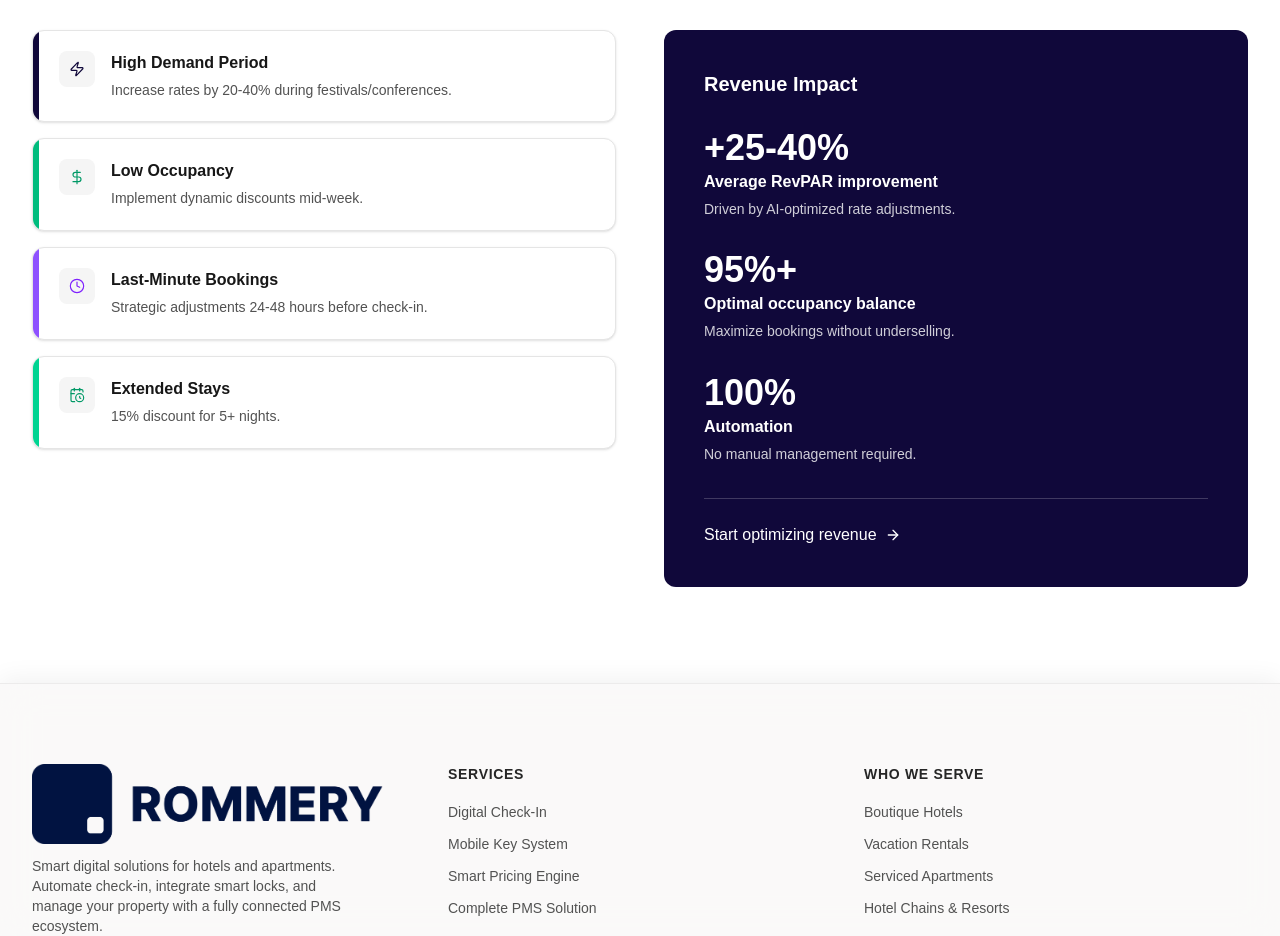
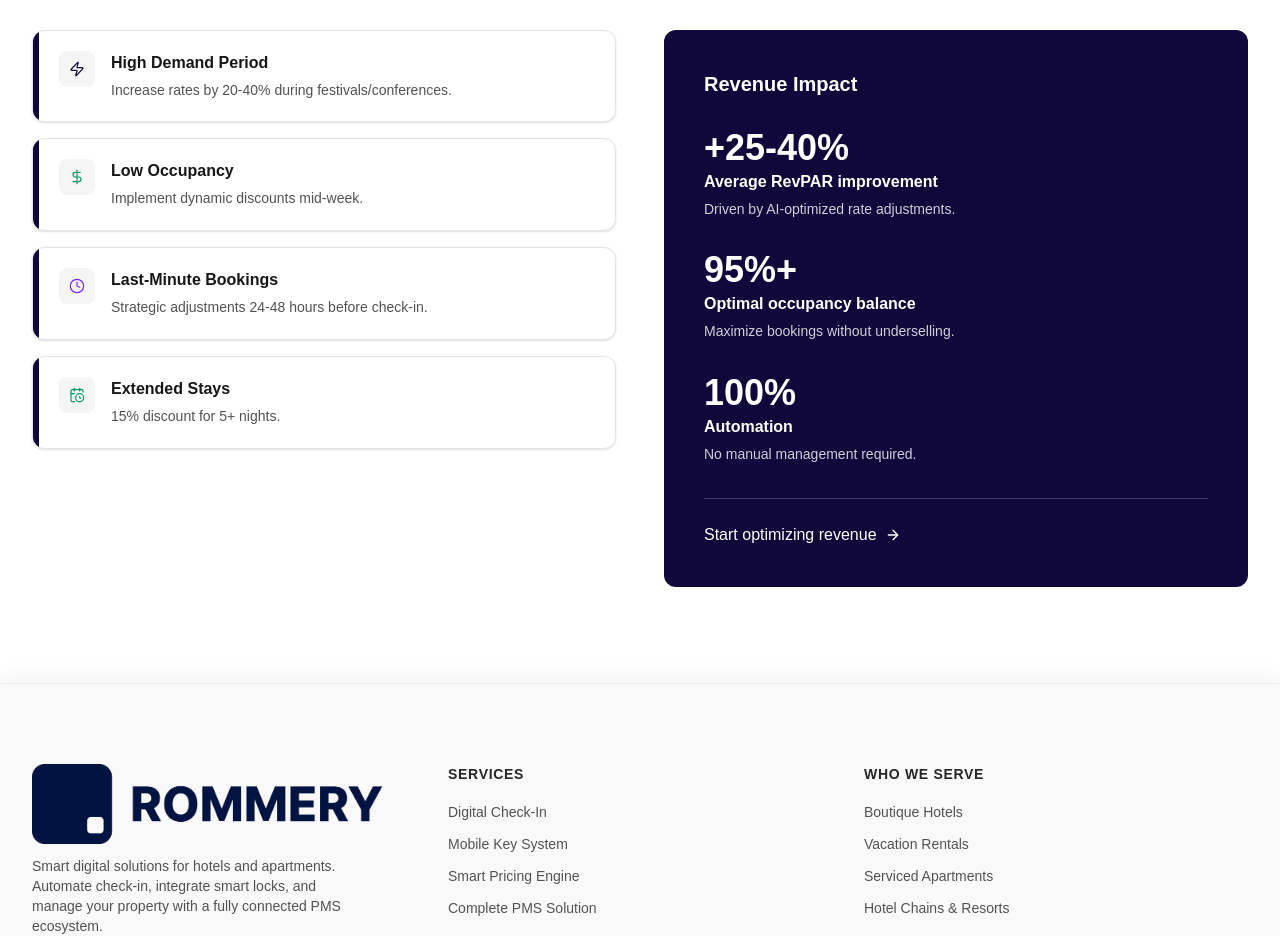
Before and after one commit to malikmajeed/rommery, a Next.js app: page /smart-pricing-engine in a window 1280 px wide. Shown: the part 1260-2196 px from the top of the page. Built offline with nearby package versions, Linux system fonts and the light colour scheme.

Commit message:
Update page.jsx

```diff
--- a/src/app/smart-pricing-engine/page.jsx
+++ b/src/app/smart-pricing-engine/page.jsx
@@ -115,7 +115,7 @@ export default function SmartPricingEnginePage() {
                   key={s.key}
                   className="bg-white rounded-xl border border-neutral-200 shadow-sm overflow-hidden flex"
                 >
-                  <div className={`w-1 sm:w-1.5 shrink-0 ${s.stripeColor}`} aria-hidden />
+                  <div className={`w-1 sm:w-1.5 shrink-0 bg-primary`} aria-hidden />
                   <div className="p-5 flex items-start gap-4 flex-1">
                     <div className="w-9 h-9 shrink-0 rounded-lg bg-neutral-100 flex items-center justify-center">
                       <FactorIcon icon={s.icon} className={`w-4 h-4 ${s.iconColor}`} strokeWidth={1.75} />
```
